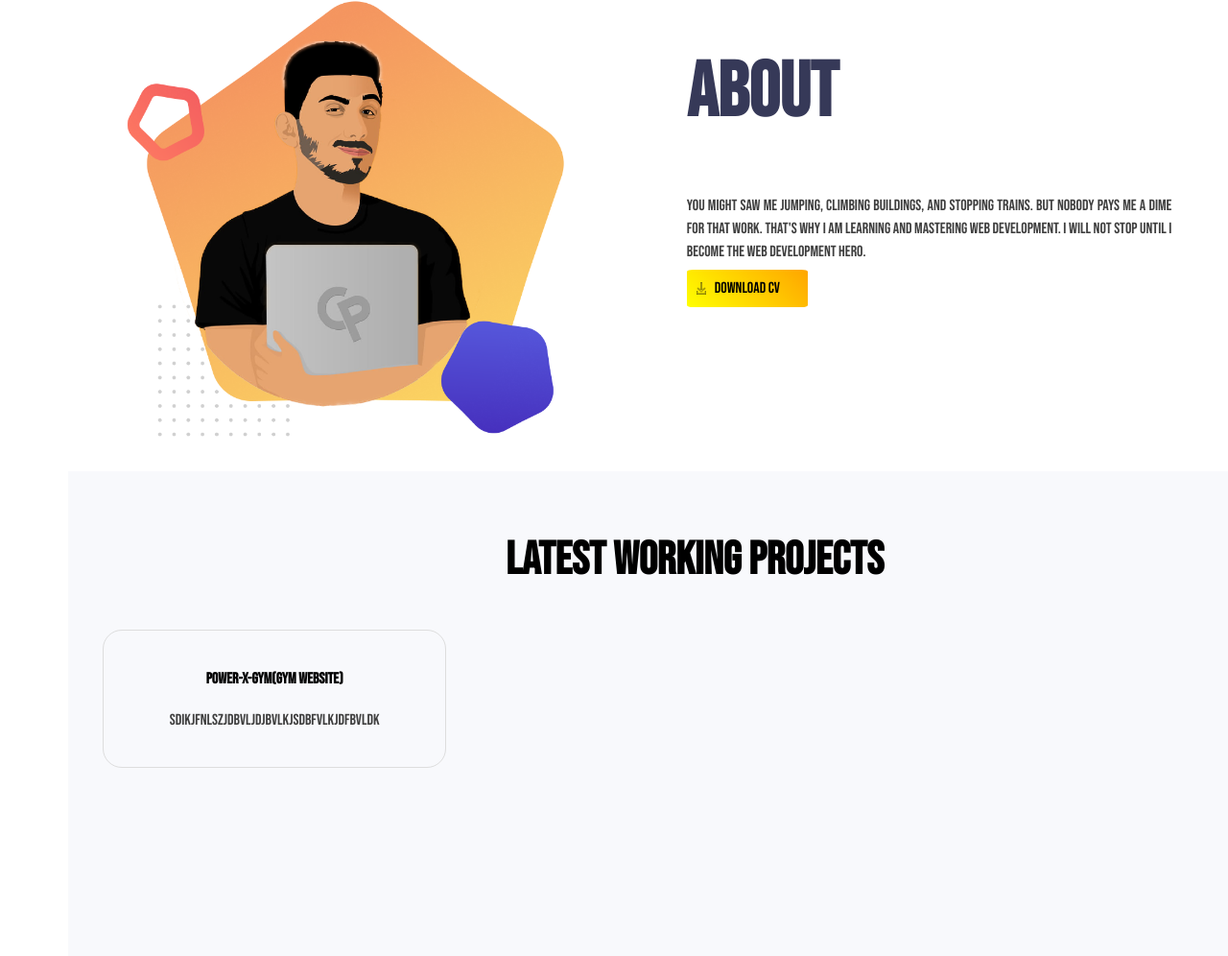
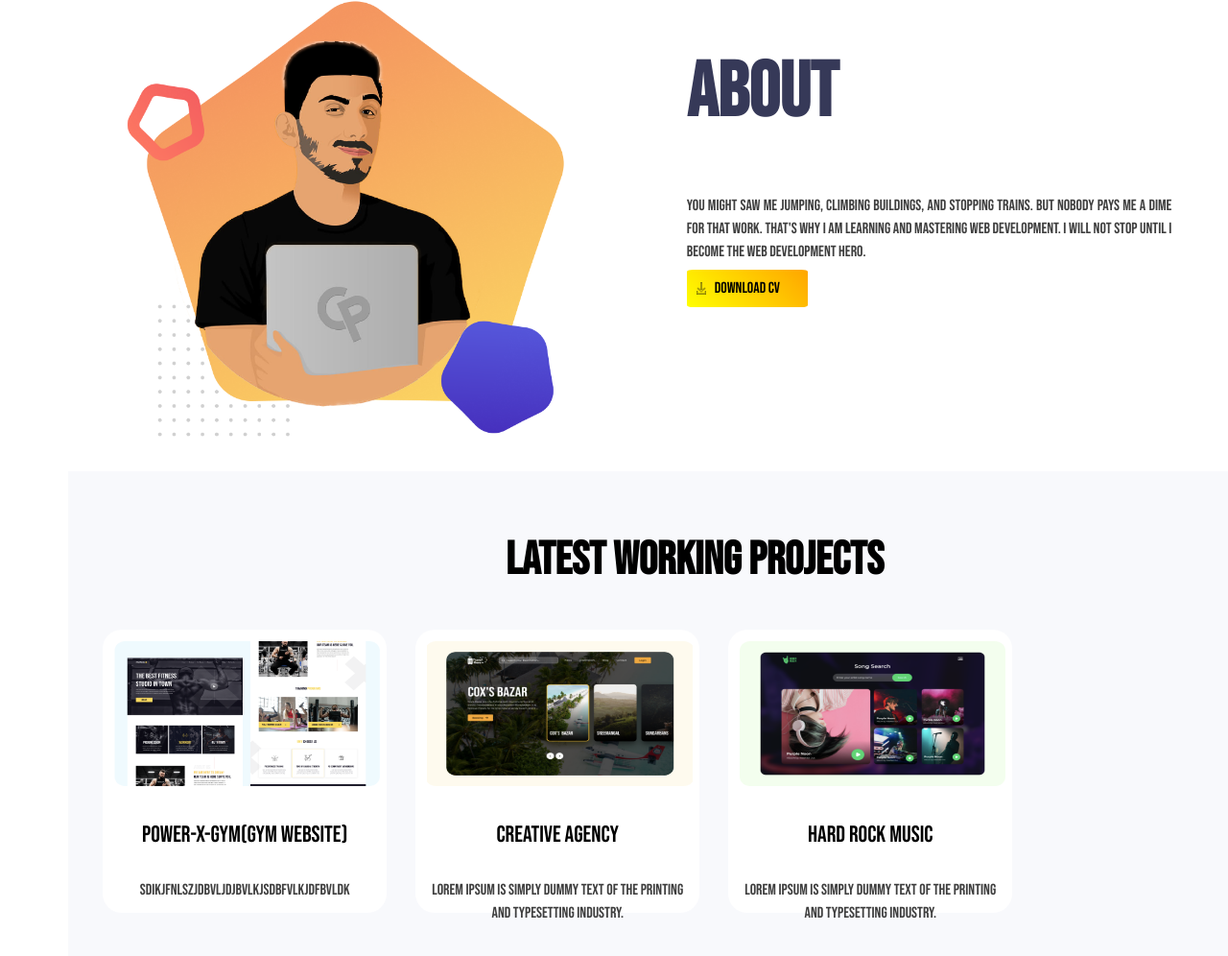
Before and after one commit to awprince69/assignment, a plain HTML site: page index.html in a window 1280 px wide. Shown: the part 518-1514 px from the top of the page at 96% size. Drawn offline with Linux system fonts and the light colour scheme.

Commit message:
latest work

```diff
--- a/index.html
+++ b/index.html
@@ -40,16 +40,23 @@
     <section class=" working-project">
         <h3> Latest Working Projects </h3>
         <div class="content-item">
+            <img src="images/image 4.png" >
             <h4>Power-x-gym(gym website)</h4>
             <P>SDIKJFNLSZJDBVLJDJBVLKJSDBFVLKJDFBVLDK</P>
-
         </div>
 
-        <div>
-
+        <div class="content-item">
+            <img src="images/image 5.png">
+            <h4>Creative Agency</h4>
+            <p>Lorem Ipsum is simply dummy text of the printing and typesetting industry.
+            </p>
         </div>
 
-        <div>
+        <div class="content-item">
+            <img src="images/image 8.png">
+            <h4>Hard Rock Music</h4>
+            <p>Lorem Ipsum is simply dummy text of the printing and typesetting industry.
+            </p>
 
         </div>
 
--- a/style.css
+++ b/style.css
@@ -9,8 +9,13 @@ h1{
 h3{
     font-size: 48px;
     line-height: 48px;
+    text-align: center;
 }
-
+h4{
+    font-size: 24px;
+    line-height: 28px;
+    font-weight: normal;
+}
 p{
     color: #3E3E3E;
     font-size: 16px;
@@ -66,13 +71,20 @@ p{
 }
 
 .content-item{
-    width: 25%;
     float: left;
     margin: 0px 15px 20px 15px;
-    padding: 20px;
-    border: 1px solid #ddd;
+    padding: 12px;
+    background-color: white;
     border-radius: 20px;
+    height: 271px;
+    width: 272px;
 }
 .content-item p{
     text-align: center;
 }
+
+.content-item img{
+    position: relative;
+    width: 277px;
+    height: 151px;
+}
```
Also changed, not shown: images/image 4.png (added), images/image 5.png (added), images/image 8.png (added), 1 other file.
